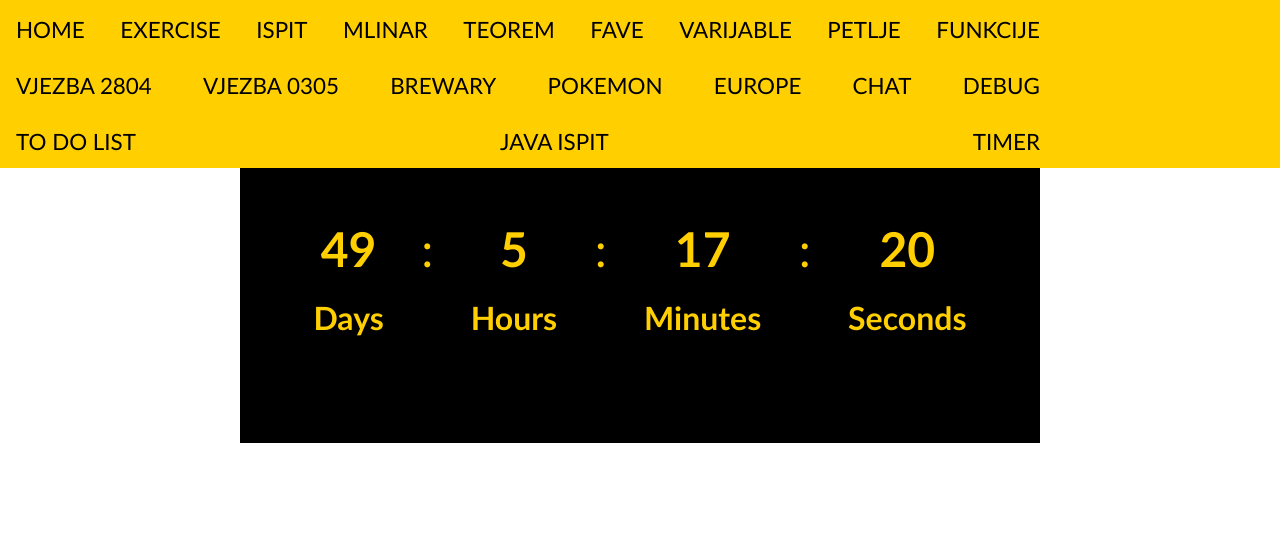
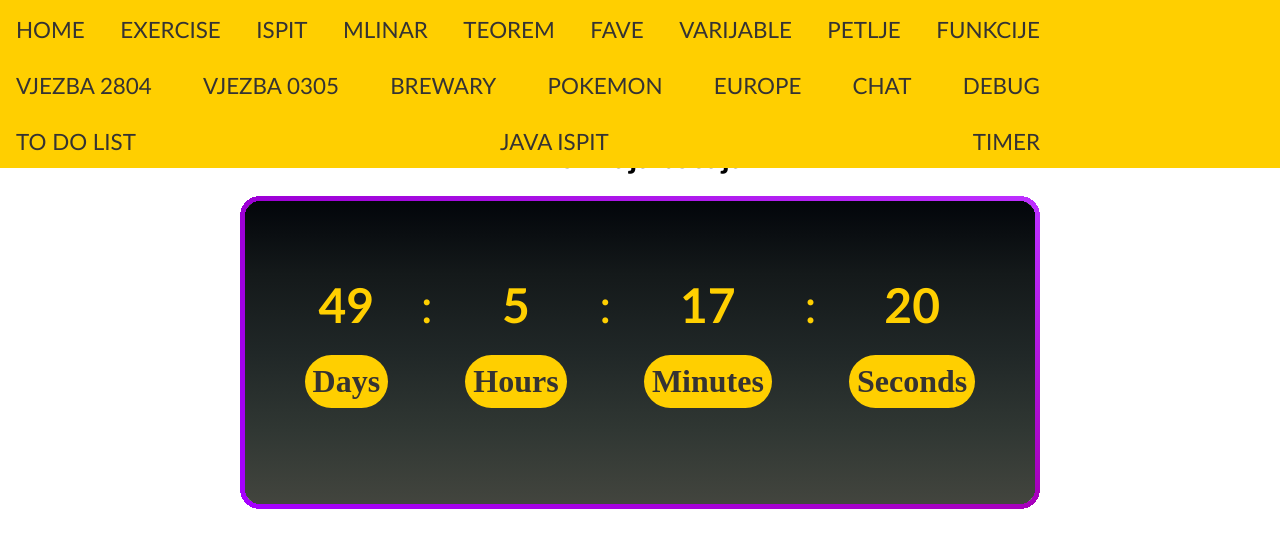
Before and after one commit to GogiMaster/Reactovi-dobri, a React (Vite) app: page /timer in a window 1280 px wide. Shown: the top 548 px of the page. Built offline with nearby package versions, Linux system fonts and the light colour scheme; a web font is replaced by a local one.

Commit message:
Dorada tajmera

```diff
--- a/src/components/input.tsx
+++ b/src/components/input.tsx
@@ -2,14 +2,16 @@ type InputProps = {
   rounded?: boolean;
   label?: string;
   validation?: string;
+  placehold?:string;
 };
 
-const Input = ({ rounded, label, validation }: InputProps) => {
+const Input = ({ rounded, label, validation, placehold }: InputProps) => {
   return (
     <>
       {label ? <label htmlFor={label}>{label}</label> : ""}
 
       <input
+      placeholder={placehold}
         id={label}
         className={`input ${rounded ? "input--rounded input--focused" : ""}`}
       />
--- a/src/pages/exe.tsx
+++ b/src/pages/exe.tsx
@@ -18,13 +18,13 @@ const Exe = () => {
       <div className="container">
         <div className="container__item">
           <h1>Input</h1>
-          <Input />
-          <Input validation="bobobo" />
-          <Input rounded />
+          <Input placehold='da'/>
+          <Input validation="Ima nečeg" />
+          <Input rounded label='OVO JE LEJBL'/>
           <hr />
           <h1>BUTTON</h1>
-          <Button animate={true} value="KLIK" />
-          <Button animate={true} icon={<IconEdit />} color="red" />
+          <Button animate={true} value="KLIKANJE" />
+          <Button animate={true} icon={<IconEdit />} color="yellow" />
         </div>
         <hr />
         <div className="container__item">
--- a/src/pages/timer.tsx
+++ b/src/pages/timer.tsx
@@ -55,7 +55,10 @@ useEffect(() => {
          ):(
 
              <div className="container">
+                <h1 className="timer__title">Do kraja tečaja</h1>
+
         <div className="timer">
+                <div className="border">
             <div className="timer__section">
                 <span className="timer__counter">{days}</span>
                 <h1 className="timer__label">Days</h1>
@@ -76,7 +79,7 @@ useEffect(() => {
                 <span className="timer__counter">{seconds}</span>
                 <h1 className="timer__label">Seconds</h1>
             </div>
-
+        </div>
         </div>
     </div>
          )}
--- a/src/styles/base/variable.scss
+++ b/src/styles/base/variable.scss
@@ -1,10 +1,10 @@
 //Boje
 $blue: rgb(48, 111, 170);
-$red: rgb(228, 21, 21);
+$red: rgb(209, 52, 52);
 $yellow: rgb(255, 207, 0);
-$orange: orange;
+$orange: rgb(255, 157, 0);
 $white: white;
-$black: black;
+$black: rgb(53, 51, 51);
 $green: green;
 $grey: rgb(167, 166, 166);
 $purple: #5c3ee8;
--- a/src/styles/components/timer.scss
+++ b/src/styles/components/timer.scss
@@ -1,14 +1,21 @@
 .timer{
-    border: 4px solid;
+
+    border-radius: 2rem;
+    display: flex;
+justify-content: space-evenly;
+align-items: center;
     width: 50rem;
-    padding: 5rem 2rem;
     margin: 0 auto;
-    display: flex;
-    justify-content: space-evenly;
-    align-items: center;
-    background-color: $black;
+    background-image: linear-gradient(to bottom, #010409, #14191a, #202727, #303733, #44463f);
+
+    &__title{
+
+        display: flex;
+        justify-content: center;
+    }
 
     &__section{
+
         color: $yellow;
         display: flex;
         align-items: center;
@@ -20,7 +27,17 @@
         font-size: 3em;
         color: $yellow;
     }
-&__divider{
+
+    &__label{
+        font-family: $net;
+        background-color: $yellow;
+        border-radius:2rem ;
+        padding: .5rem;
+        color: $black;
+
+    }
+
+    &__divider{
     color: $yellow;
     align-self: start;
     font-size: 3rem;
@@ -36,7 +53,7 @@
     position: relative;
 
     &__text{
-        color: white;
+        color: $white;
         position: absolute;
         background-color: $black;
         font-size: 4rem;
@@ -44,3 +61,17 @@
         right: 34%;
     }
 }
+.border{
+    background-image: radial-gradient(circle at 100% 100%, transparent 15px, #9d00d6 15px, #9d00d6 20px, transparent 20px), linear-gradient(to right, #9d00d6, #bd2eff), radial-gradient(circle at 0% 100%, transparent 15px, #bd2eff 15px, #bd2eff 20px, transparent 20px), linear-gradient(to bottom, #bd2eff, #a700bd), radial-gradient(circle at 0% 0%, transparent 15px, #a700bd 15px, #a700bd 20px, transparent 20px), linear-gradient(to left, #a700bd, #a600ff), radial-gradient(circle at 100% 0%, transparent 15px, #a600ff 15px, #a600ff 20px, transparent 20px), linear-gradient(to top, #a600ff, #9d00d6);
+    background-size: 20px 20px, calc(100% - 40px) 5px, 20px 20px, 5px calc(100% - 40px);
+    background-position: top left,top center,top right,center right, bottom right,bottom center,bottom left,center left;
+    background-repeat: no-repeat;
+
+/////////////////////////
+    width: 50rem;
+    padding: 5rem 2rem;
+    margin: 0 auto;
+    display: flex;
+    justify-content: space-evenly;
+    align-items: center;
+}
```
